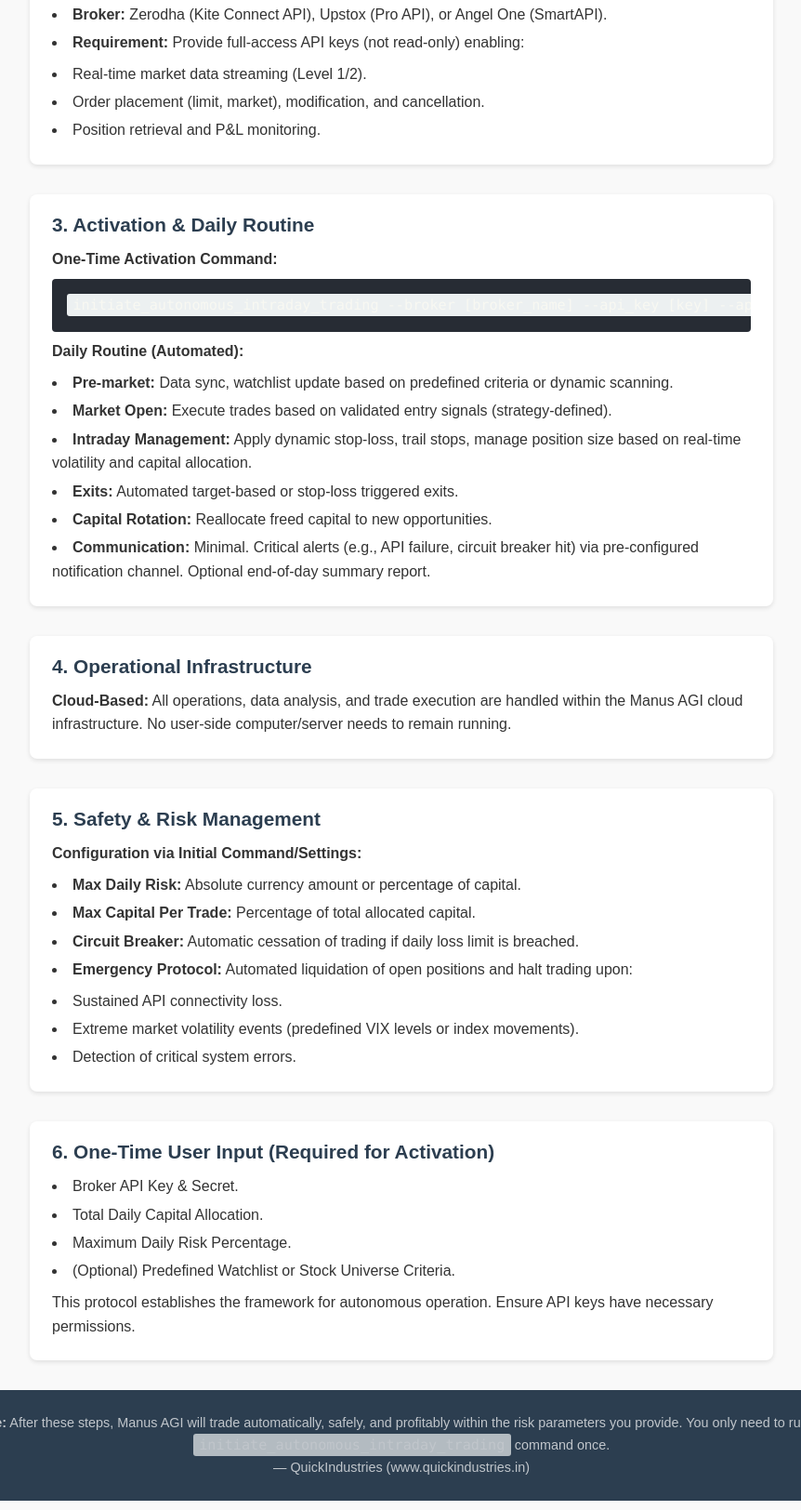
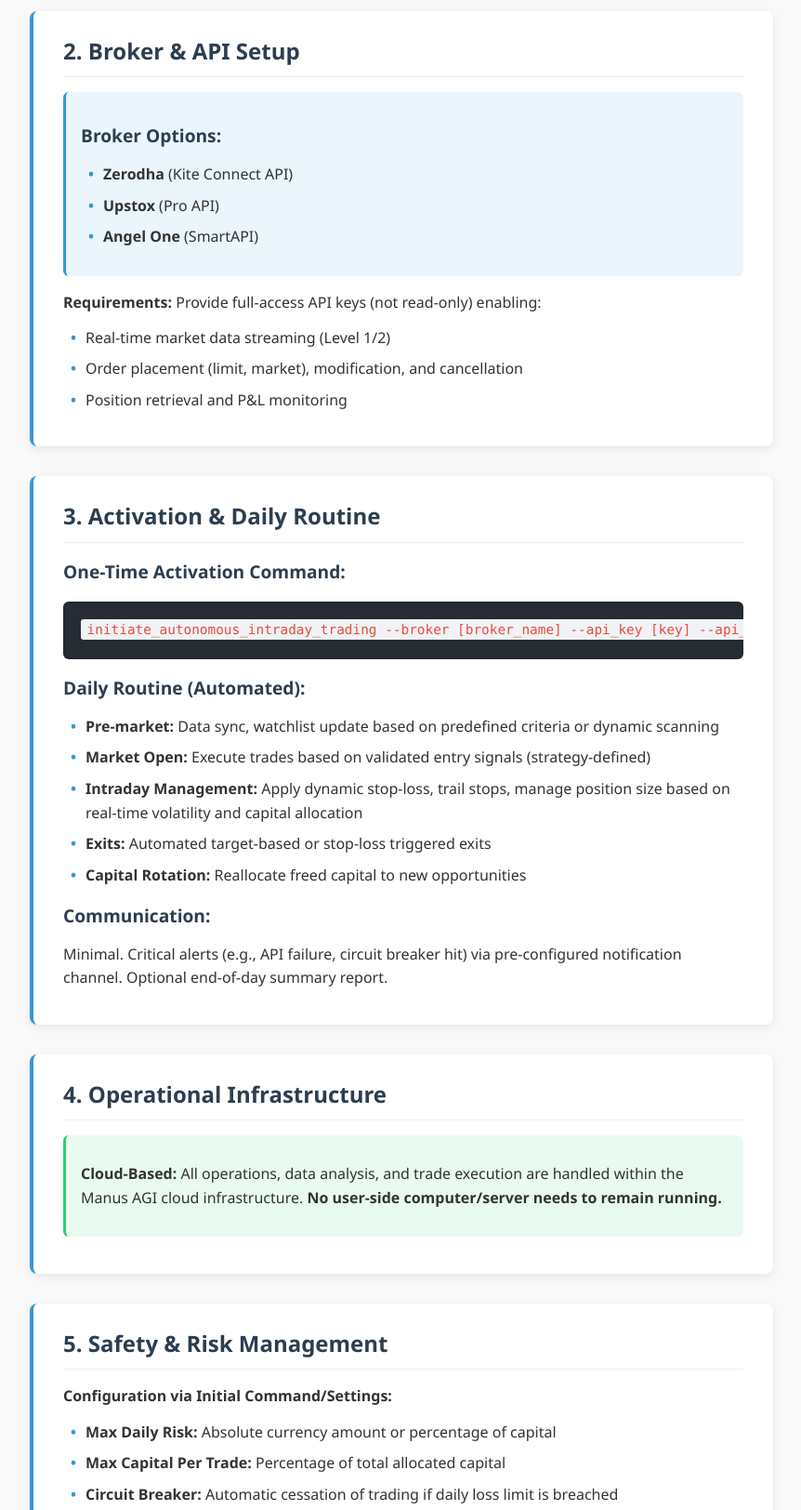
Before and after one commit to adilsufi/quickindustries, a plain HTML site: page index.html in a window 1280 px wide. Shown: the part 435-2059 px from the top of the page at 93% size, without its empty margins (208-1070 px from the left). Drawn offline with Linux system fonts and the light colour scheme.

Commit message:
Update Autonomous Trading Activation Protocol interface with enhanced styling

```diff
--- a/index.html
+++ b/index.html
@@ -5,6 +5,7 @@
   <meta name="viewport" content="width=device-width, initial-scale=1.0"/>
   <title>Autonomous Trading Activation Protocol</title>
   <link rel="stylesheet" href="style.css" />
+  <meta name="description" content="Autonomous Trading Activation Protocol - Delegate your intraday trading to AGI with full control and safety measures.">
 </head>
 <body>
   <header>
@@ -15,7 +16,7 @@
   <section class="protocol-section">
     <h2>1. Required Manus AGI Plan</h2>
     <p>
-      Access the Manus AGI subscription tier specifically designed for continuous autonomous operation, real-time data processing, and direct broker API integration.
+      Access the Manus AGI subscription tier specifically designed for <strong>continuous autonomous operation, real-time data processing, and direct broker API integration</strong>.
       This plan must support uninterrupted execution throughout market hours for extended periods (e.g., monthly)
       without requiring manual session restarts or prompts.
     </p>
@@ -23,66 +24,77 @@
 
   <section class="protocol-section">
     <h2>2. Broker &amp; API Setup</h2>
+    <div class="highlight-box">
+      <h3>Broker Options:</h3>
+      <ul>
+        <li><strong>Zerodha</strong> (Kite Connect API)</li>
+        <li><strong>Upstox</strong> (Pro API)</li>
+        <li><strong>Angel One</strong> (SmartAPI)</li>
+      </ul>
+    </div>
+    <p><strong>Requirements:</strong> Provide full-access API keys (not read-only) enabling:</p>
     <ul>
-      <li><strong>Broker:</strong> Zerodha (Kite Connect API), Upstox (Pro API), or Angel One (SmartAPI).</li>
-      <li><strong>Requirement:</strong> Provide full-access API keys (not read-only) enabling:
-        <ul>
-          <li>Real-time market data streaming (Level 1/2).</li>
-          <li>Order placement (limit, market), modification, and cancellation.</li>
-          <li>Position retrieval and P&amp;L monitoring.</li>
-        </ul>
-      </li>
+      <li>Real-time market data streaming (Level 1/2)</li>
+      <li>Order placement (limit, market), modification, and cancellation</li>
+      <li>Position retrieval and P&amp;L monitoring</li>
     </ul>
   </section>
 
   <section class="protocol-section">
     <h2>3. Activation &amp; Daily Routine</h2>
-    <p><strong>One-Time Activation Command:</strong></p>
+    <h3>One-Time Activation Command:</h3>
     <pre><code>initiate_autonomous_intraday_trading --broker [broker_name] --api_key [key] --api_secret [secret] --daily_capital [amount] --max_risk_percent [percentage]</code></pre>
 
-    <p><strong>Daily Routine (Automated):</strong></p>
+    <h3>Daily Routine (Automated):</h3>
     <ul>
-      <li><strong>Pre-market:</strong> Data sync, watchlist update based on predefined criteria or dynamic scanning.</li>
-      <li><strong>Market Open:</strong> Execute trades based on validated entry signals (strategy-defined).</li>
-      <li><strong>Intraday Management:</strong> Apply dynamic stop-loss, trail stops, manage position size based on real-time volatility and capital allocation.</li>
-      <li><strong>Exits:</strong> Automated target-based or stop-loss triggered exits.</li>
-      <li><strong>Capital Rotation:</strong> Reallocate freed capital to new opportunities.</li>
-      <li><strong>Communication:</strong> Minimal. Critical alerts (e.g., API failure, circuit breaker hit) via pre-configured notification channel. Optional end-of-day summary report.</li>
+      <li><strong>Pre-market:</strong> Data sync, watchlist update based on predefined criteria or dynamic scanning</li>
+      <li><strong>Market Open:</strong> Execute trades based on validated entry signals (strategy-defined)</li>
+      <li><strong>Intraday Management:</strong> Apply dynamic stop-loss, trail stops, manage position size based on real-time volatility and capital allocation</li>
+      <li><strong>Exits:</strong> Automated target-based or stop-loss triggered exits</li>
+      <li><strong>Capital Rotation:</strong> Reallocate freed capital to new opportunities</li>
     </ul>
+
+    <h3>Communication:</h3>
+    <p>Minimal. Critical alerts (e.g., API failure, circuit breaker hit) via pre-configured notification channel. Optional end-of-day summary report.</p>
   </section>
 
   <section class="protocol-section">
     <h2>4. Operational Infrastructure</h2>
-    <p>
-      <strong>Cloud-Based:</strong> All operations, data analysis, and trade execution are handled within the Manus AGI cloud infrastructure.
-      No user-side computer/server needs to remain running.
-    </p>
+    <div class="success-box">
+      <p>
+        <strong>Cloud-Based:</strong> All operations, data analysis, and trade execution are handled within the Manus AGI cloud infrastructure.
+        <strong>No user-side computer/server needs to remain running.</strong>
+      </p>
+    </div>
   </section>
 
   <section class="protocol-section">
     <h2>5. Safety &amp; Risk Management</h2>
     <p><strong>Configuration via Initial Command/Settings:</strong></p>
     <ul>
-      <li><strong>Max Daily Risk:</strong> Absolute currency amount or percentage of capital.</li>
-      <li><strong>Max Capital Per Trade:</strong> Percentage of total allocated capital.</li>
-      <li><strong>Circuit Breaker:</strong> Automatic cessation of trading if daily loss limit is breached.</li>
-      <li><strong>Emergency Protocol:</strong> Automated liquidation of open positions and halt trading upon:
-        <ul>
-          <li>Sustained API connectivity loss.</li>
-          <li>Extreme market volatility events (predefined VIX levels or index movements).</li>
-          <li>Detection of critical system errors.</li>
-        </ul>
-      </li>
+      <li><strong>Max Daily Risk:</strong> Absolute currency amount or percentage of capital</li>
+      <li><strong>Max Capital Per Trade:</strong> Percentage of total allocated capital</li>
+      <li><strong>Circuit Breaker:</strong> Automatic cessation of trading if daily loss limit is breached</li>
     </ul>
+
+    <div class="warning-box">
+      <h3>Emergency Protocol:</h3>
+      <p>Automated liquidation of open positions and halt trading upon:</p>
+      <ul>
+        <li>Sustained API connectivity loss</li>
+        <li>Extreme market volatility events (predefined VIX levels or index movements)</li>
+        <li>Detection of critical system errors</li>
+      </ul>
+    </div>
   </section>
 
   <section class="protocol-section">
     <h2>6. One-Time User Input (Required for Activation)</h2>
     <ul>
-      <li>Broker API Key &amp; Secret.</li>
-      <li>Total Daily Capital Allocation.</li>
-      <li>Maximum Daily Risk Percentage.</li>
-      <li>(Optional) Predefined Watchlist or Stock Universe Criteria.</li>
+      <li>Broker API Key &amp; Secret</li>
+      <li>Total Daily Capital Allocation</li>
+      <li>Maximum Daily Risk Percentage</li>
+      <li>(Optional) Predefined Watchlist or Stock Universe Criteria</li>
     </ul>
     <p>
       This protocol establishes the framework for autonomous operation. Ensure API keys have necessary permissions.
--- a/style.css
+++ b/style.css
@@ -5,7 +5,7 @@
 }
 
 html, body {
-  font-family: Arial, sans-serif;
+  font-family: 'Segoe UI', Arial, sans-serif;
   line-height: 1.6;
   background-color: #f9f9f9;
   color: #333;
@@ -13,68 +13,142 @@
 
 header, footer {
   text-align: center;
-  padding: 1.5rem 1rem;
-  background-color: #2c3e50;
+  padding: 2rem 1rem;
+  background: linear-gradient(135deg, #2c3e50, #1a5276);
   color: #fff;
+  box-shadow: 0 2px 10px rgba(0,0,0,0.1);
 }
 
 header h1 {
-  font-size: 2rem;
+  font-size: 2.2rem;
   margin-bottom: 0.5rem;
+  font-weight: 600;
 }
 
 header p {
-  font-size: 1rem;
-  opacity: 0.8;
+  font-size: 1.1rem;
+  opacity: 0.9;
+}
+
+footer {
+  margin-top: 2rem;
+  padding: 1.5rem 1rem;
 }
 
 footer p {
   font-size: 0.9rem;
-  opacity: 0.7;
+  opacity: 0.8;
+  margin: 0.5rem 0;
 }
 
 .protocol-section {
   max-width: 800px;
   margin: 2rem auto;
-  padding: 1rem 1.5rem;
+  padding: 1.5rem 2rem;
   background-color: #fff;
   border-radius: 8px;
-  box-shadow: 0 2px 5px rgba(0,0,0,0.1);
+  box-shadow: 0 3px 10px rgba(0,0,0,0.08);
+  border-left: 4px solid #3498db;
 }
 
 .protocol-section h2 {
-  font-size: 1.3rem;
-  margin-bottom: 0.5rem;
+  font-size: 1.5rem;
+  margin-bottom: 1rem;
+  color: #2c3e50;
+  border-bottom: 1px solid #eee;
+  padding-bottom: 0.5rem;
+}
+
+.protocol-section h3 {
+  font-size: 1.2rem;
+  margin: 1rem 0 0.5rem;
   color: #2c3e50;
 }
 
 .protocol-section p,
 .protocol-section ul {
-  margin: 0.5rem 0;
+  margin: 0.8rem 0;
   font-size: 1rem;
 }
 
 .protocol-section ul {
-  list-style: disc inside;
+  list-style: none;
+  padding-left: 1.5rem;
 }
 
-.protocol-section li {
-  margin: 0.3rem 0;
+.protocol-section ul li {
+  margin: 0.5rem 0;
+  position: relative;
+}
+
+.protocol-section ul li:before {
+  content: "•";
+  color: #3498db;
+  font-weight: bold;
+  position: absolute;
+  left: -1rem;
+}
+
+.protocol-section ul ul {
+  margin-top: 0.3rem;
 }
 
 pre {
   background-color: #272c34;
   color: #f8f8f2;
-  padding: 1rem;
-  border-radius: 4px;
+  padding: 1.2rem;
+  border-radius: 6px;
   overflow-x: auto;
   font-size: 0.95rem;
+  margin: 1rem 0;
+  box-shadow: inset 0 0 5px rgba(0,0,0,0.2);
 }
 
 code {
-  background-color: #ecf0f1;
+  background-color: #f0f2f5;
   padding: 0.2rem 0.4rem;
   border-radius: 3px;
-  font-family: Menlo, monospace;
-  font-size: 0.95rem;
+  font-family: Menlo, Monaco, 'Courier New', monospace;
+  font-size: 0.9rem;
+  color: #e74c3c;
 }
+
+.highlight-box {
+  background-color: rgba(52, 152, 219, 0.1);
+  border-radius: 6px;
+  padding: 1rem;
+  margin: 1rem 0;
+  border-left: 3px solid #3498db;
+}
+
+.warning-box {
+  background-color: rgba(231, 76, 60, 0.1);
+  border-radius: 6px;
+  padding: 1rem;
+  margin: 1rem 0;
+  border-left: 3px solid #e74c3c;
+}
+
+.success-box {
+  background-color: rgba(46, 204, 113, 0.1);
+  border-radius: 6px;
+  padding: 1rem;
+  margin: 1rem 0;
+  border-left: 3px solid #2ecc71;
+}
+
+@media (max-width: 768px) {
+  .protocol-section {
+    padding: 1rem;
+    margin: 1.5rem 1rem;
+  }
+
+  header h1 {
+    font-size: 1.8rem;
+  }
+
+  pre {
+    padding: 0.8rem;
+    font-size: 0.85rem;
+  }
+}
```
